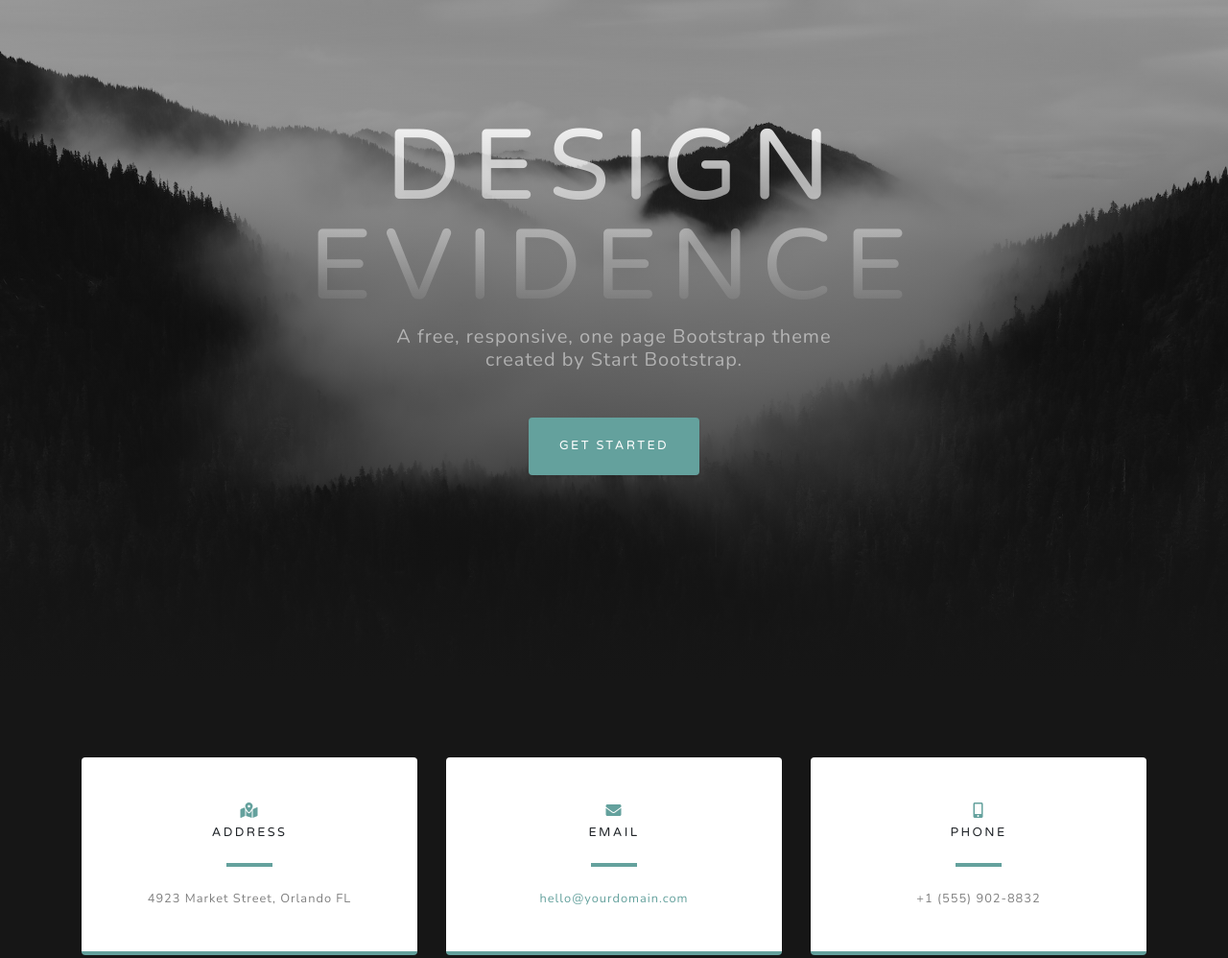
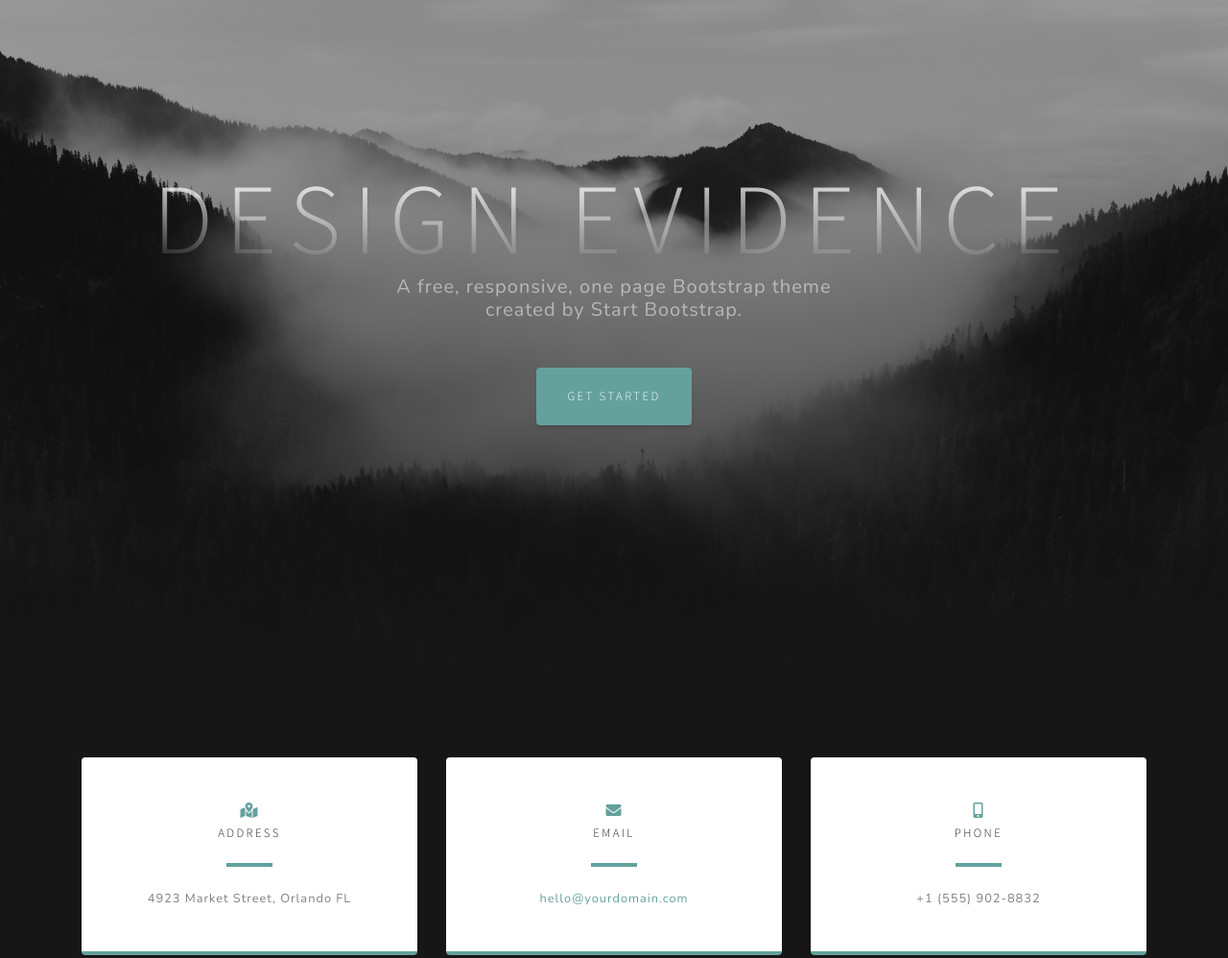
Before and after one commit to matthewbsmith/mp-prototype, a plain HTML site: page design-evidence.html in a window 1280 px wide. Shown: the part 91-1089 px from the top of the page at 96% size. Drawn offline with nearby package versions, Linux system fonts and the light colour scheme.

Commit message:
Changed fonts

```diff
--- a/css/grayscale.css
+++ b/css/grayscale.css
@@ -98,7 +98,7 @@
 }
 
 .masthead h1 {
-  font-family: 'Varela Round';
+  font-family: 'Source Sans Pro', sans-serif;
   font-size: 2.5rem;
   line-height: 2.5rem;
   letter-spacing: 0.8rem;
@@ -138,7 +138,7 @@
 .btn {
   box-shadow: 0 0.1875rem 0.1875rem 0 rgba(0, 0, 0, 0.1) !important;
   padding: 1.25rem 2rem;
-  font-family: 'Varela Round';
+  font-family: 'Source Sans Pro', sans-serif;
   font-size: 80%;
   text-transform: uppercase;
   letter-spacing: .15rem;
@@ -215,7 +215,7 @@
   box-shadow: 0 0.1875rem 0.1875rem 0 rgba(0, 0, 0, 0.1) !important;
   padding: 1.25rem 2rem;
   height: auto;
-  font-family: 'Varela Round';
+  font-family: 'Source Sans Pro', sans-serif;
   font-size: 80%;
   text-transform: uppercase;
   letter-spacing: 0.15rem;
@@ -233,7 +233,7 @@
 
 .contact-section .card h4 {
   font-size: 0.8rem;
-  font-family: 'Varela Round';
+  font-family: 'Source Sans Pro', sans-serif;
   text-transform: uppercase;
   letter-spacing: 0.15rem;
 }
--- a/design-evidence.html
+++ b/design-evidence.html
@@ -17,6 +17,7 @@
   <link href="vendor/fontawesome-free/css/all.min.css" rel="stylesheet">
   <link href="https://fonts.googleapis.com/css?family=Varela+Round" rel="stylesheet">
   <link href="https://fonts.googleapis.com/css?family=Nunito:200,200i,300,300i,400,400i,600,600i,700,700i,800,800i,900,900i" rel="stylesheet">
+  <link href="https://fonts.googleapis.com/css2?family=Source+Sans+Pro:ital,wght@0,300;1,400&display=swap" rel="stylesheet">
 
   <!-- Custom styles for this template -->
   <link href="css/grayscale.css" rel="stylesheet">
```
Also changed, not shown: index.html (+1 -0 lines), photography-portfolio.html (+1 -5 lines), video-photography-evidence.html (+1 -0 lines), video-production.html (+1 -0 lines).
